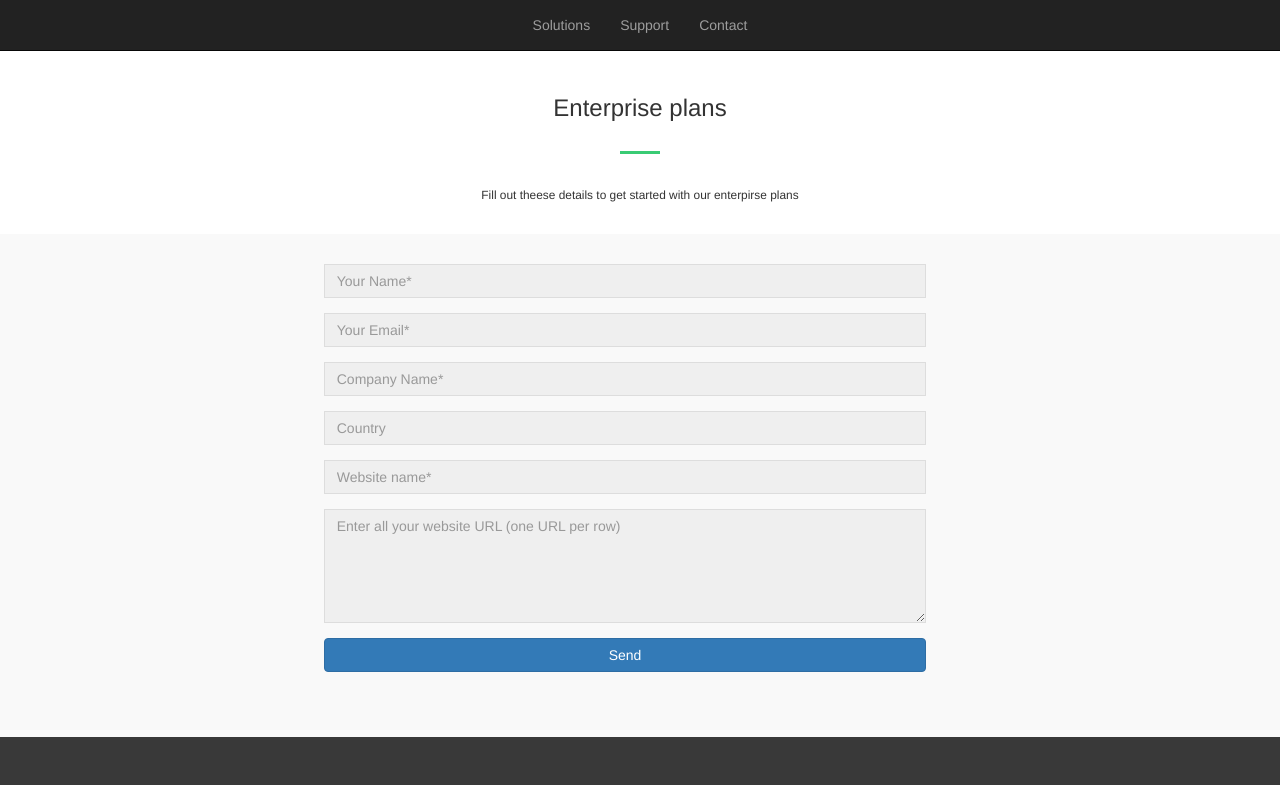
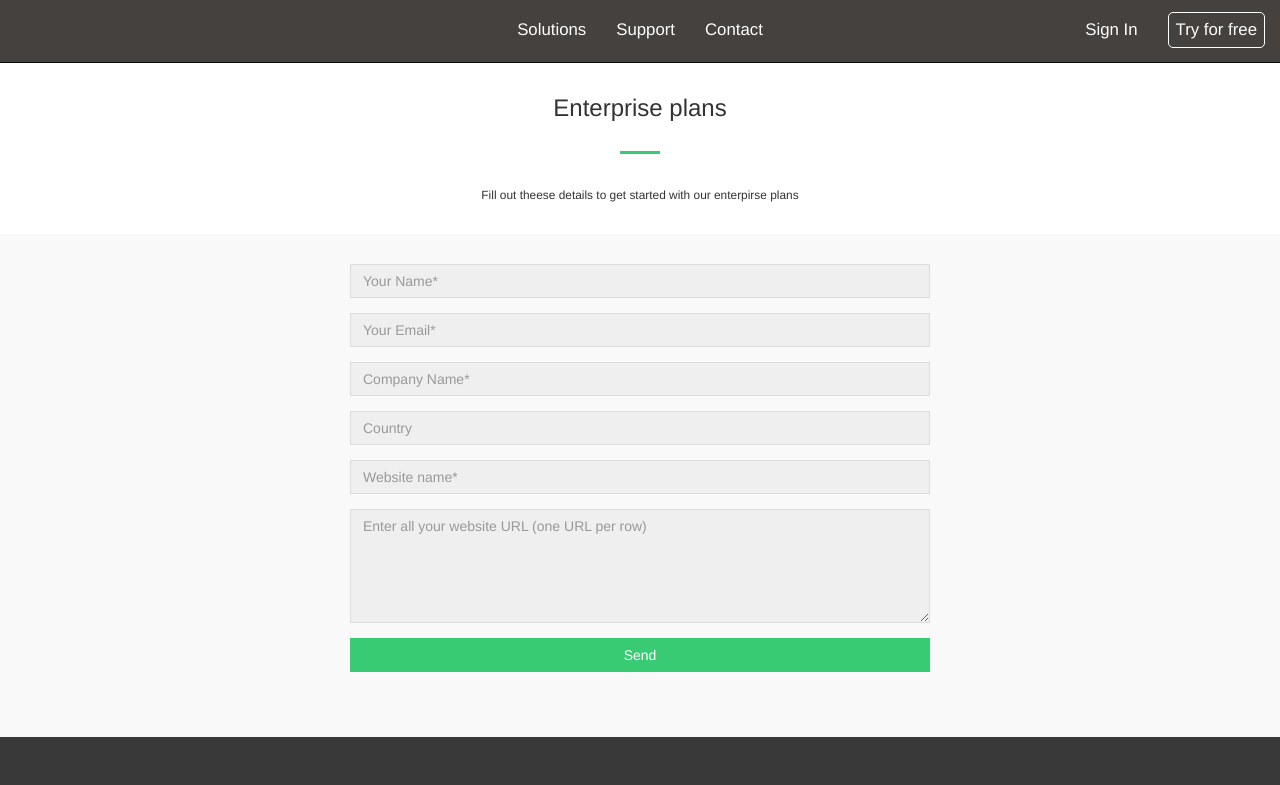
Before and after one commit to fehimdervisbegovic/secpriv, an Angular app: page /startplan in a window 1280 px wide. Shown: the top 785 px of the page. Built offline with nearby package versions, Linux system fonts and the light colour scheme.

Commit message:
top navigation finished

```diff
--- a/src/app/components/layout/top-navigation/top-navigation.component.html
+++ b/src/app/components/layout/top-navigation/top-navigation.component.html
@@ -1,5 +1,5 @@
 <nav class="navbar navbar-inverse navbar-fixed-top">
-    <div class="container">
+    <div class="container-fluid">
       <div class="navbar-header">
         <button type="button" class="navbar-toggle collapsed" data-toggle="collapse" data-target="#navbar" aria-expanded="false" aria-controls="navbar">
           <span class="sr-only">Toggle navigation</span>
@@ -7,14 +7,18 @@
           <span class="icon-bar"></span>
           <span class="icon-bar"></span>
         </button>
-        <!-- <a class="navbar-brand" href="#">Project name</a> -->
       </div>
       <div id="navbar" class="collapse navbar-collapse">
-        <ul class="nav navbar-nav">
+        <ul class="nav navbar-nav navbar-center">
           <li><a href="#">Solutions</a></li>
           <li><a href="#about">Support</a></li>
           <li><a href="#contact">Contact</a></li>
         </ul>
-      </div><!--/.nav-collapse -->
+
+        <ul id="signin-nav" class="nav navbar-nav navbar-right">
+          <li><a href="#">Sign In</a></li>
+          <li><a href="#" class="try-for-free-button">Try for free</a></li>
+        </ul>
+      </div>
     </div>
   </nav>
--- a/src/app/components/layout/top-navigation/top-navigation.component.sass
+++ b/src/app/components/layout/top-navigation/top-navigation.component.sass
@@ -1,8 +1,27 @@
-/*center top navigation bar*/
-.navbar .navbar-nav
-  display: inline-block
-  float: none
-  vertical-align: top
+.navbar
+  padding-top: 5px
+  padding-bottom: 7px
+  li
+    text-align: center
 
-.navbar .navbar-collapse
-  text-align: center
+/*center top nav bar*/
+@media (min-width: 768px)
+  .navbar-nav.navbar-center
+    position: absolute
+    left: 50%
+    transform: translatex(-50%)
+
+.navbar-inverse
+  background-color: #45413e
+  .navbar-nav>li>a
+    color: #fff
+    font-weight: 50
+    font-size: 1.2em
+
+.try-for-free-button
+  padding: 7px
+  border: solid 1px #ffffff
+  border-radius: 5px
+  margin-top: 7px
+  margin-right: 15px
+  margin-left: 15px
--- a/src/app/pages/start-plan-page/start-plan-page.component.html
+++ b/src/app/pages/start-plan-page/start-plan-page.component.html
@@ -52,7 +52,7 @@
 
       <div class="row form-group">
         <div class="col-lg-12">
-          <button class="btn btn-block btn-primary">Send</button>
+          <button class="btn btn-block green-button">Send</button>
         </div>
       </div>
 
--- a/src/styles.sass
+++ b/src/styles.sass
@@ -1,7 +1,9 @@
 /* You can add global styles to this file, and also import other style files */
-// .container-fluid
-//   padding-right: 0
-//   padding-left: 0
+.green-button
+  background-color: #39cb74
+  border-color: #39cb74
+  color: #ffffff
+  border-radius: 0
 
 .plan-header
   text-align: center
@@ -12,29 +14,29 @@
   font-weight: bold
 
 .divider:after
-    background: #39cb74
-    margin-left: auto
-    margin-right: auto
-    margin-top: 30px
-    height: 3px
-    width: 40px
-    content: " "
-    display: block
+  background: #39cb74
+  margin-left: auto
+  margin-right: auto
+  margin-top: 30px
+  height: 3px
+  width: 40px
+  content: " "
+  display: block
 
 .form-control
-    display: block
-    width: 100%
-    height: 34px
-    padding: 6px 12px
-    font-size: 14px
-    line-height: 1.42857143
-    color: #555
-    background: #efefef !important //
-    background-image: none
-    border: 1px solid #ddd
-    border-radius: 0px //
-    box-shadow: none //
-    transition: none //border-color ease-in-out .15s,box-shadow ease-in-out .15s
+  display: block
+  width: 100%
+  height: 34px
+  padding: 6px 12px
+  font-size: 14px
+  line-height: 1.42857143
+  color: #555
+  background: #efefef !important //
+  background-image: none
+  border: 1px solid #ddd
+  border-radius: 0px //
+  box-shadow: none //
+  transition: none //border-color ease-in-out .15s,box-shadow ease-in-out .15s
 
 .formpanel
   background-color: #f9f9f9
@@ -44,4 +46,5 @@
   margin-left: -15px
   margin-right: -15px
   .row
+    margin-left: 0px
     margin-right: 0px
```
